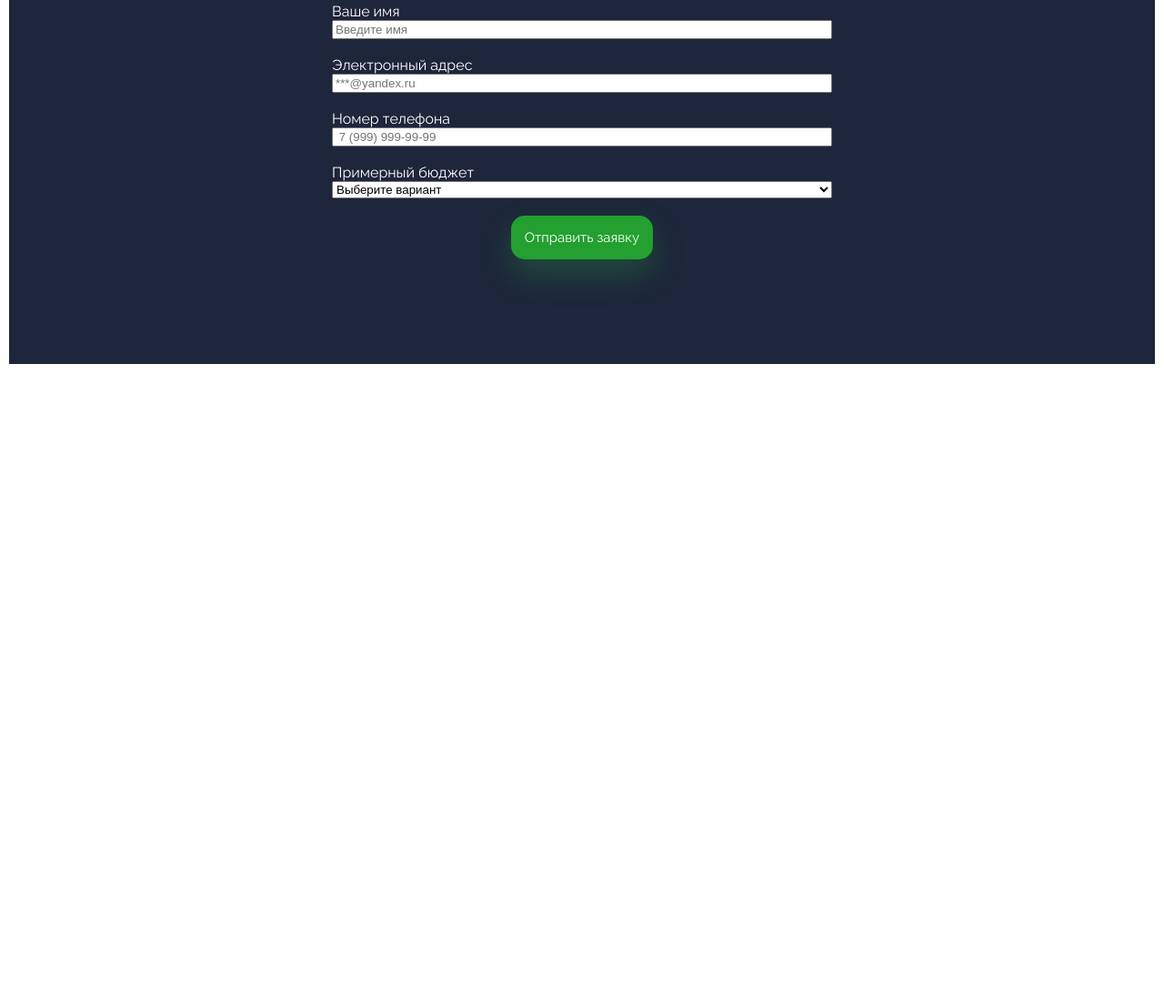
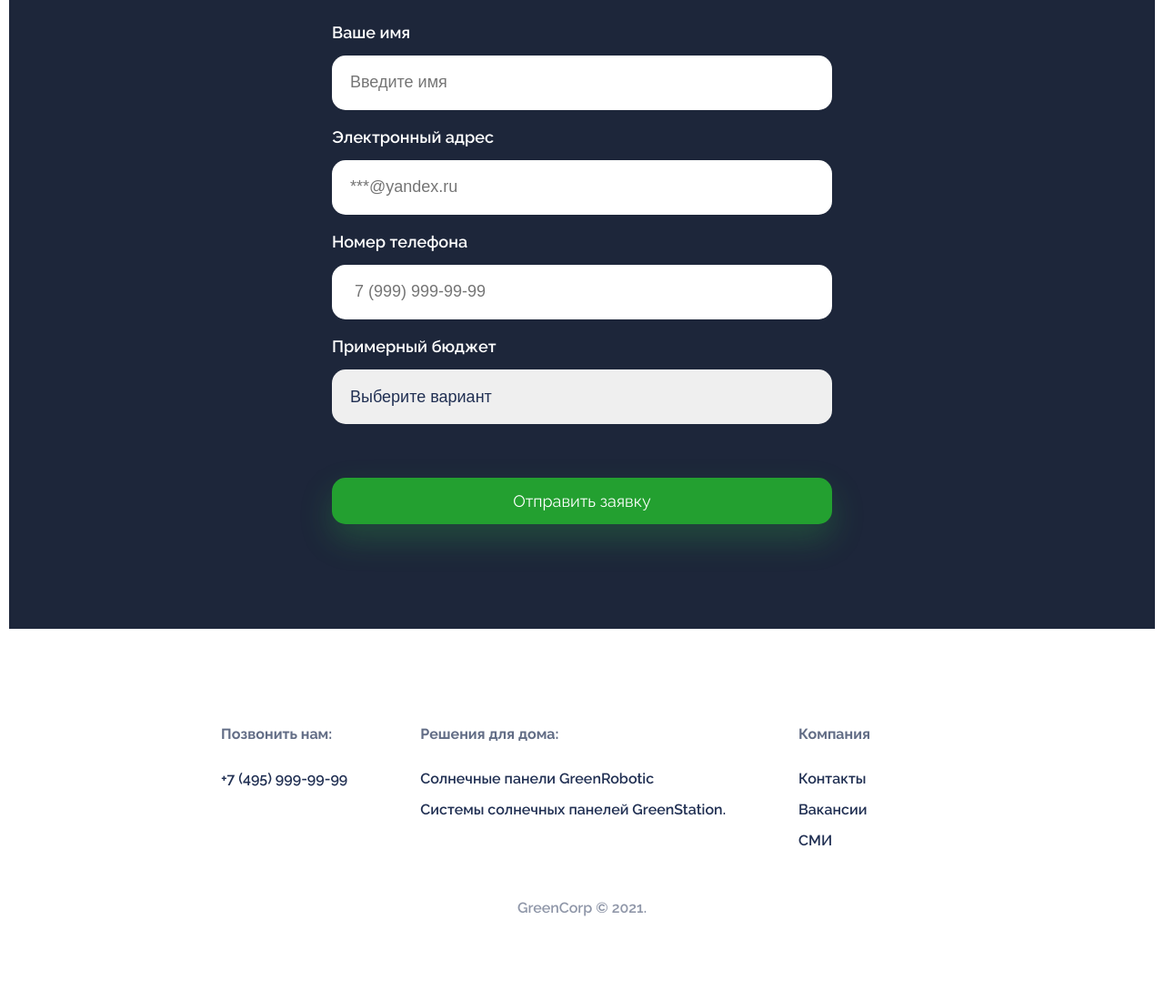
Before and after one commit to Garlend1/green-corp-landing, a plain HTML site: page index.html in a window 1280 px wide. Shown: the part 1216-2316 px from the top of the page at 91% size. Before the commit the page ends 1626 px from the top, so only its background shows below. Drawn offline with Linux system fonts and the light colour scheme.

Commit message:
Second version of the project

```diff
--- a/index.html
+++ b/index.html
@@ -66,5 +66,31 @@
         </form>
       </div>
     </section>
+    <footer>
+      <div class="footer__container">
+        <div class="footer__group">
+          <h3>Позвонить нам:</h3>
+          <div class="footer__links">
+            <a href="tel:74959999999">+7 (495) 999-99-99</a>
+          </div>
+        </div>
+        <div class="footer__group">
+          <h3>Решения для дома:</h3>
+          <div class="footer__links">
+            <a href="#">Солнечные панели GreenRobotic</a>
+            <a href="#">Системы солнечных панелей GreenStation.</a>
+          </div>
+        </div>
+        <div class="footer__group">
+          <h3>Компания</h3>
+          <div class="footer__links">
+            <a href="#">Контакты</a>
+            <a href="#">Вакансии</a>
+            <a href="#">СМИ</a>
+          </div>
+        </div>
+      </div>
+      <div class="footer__copyright">GreenCorp © 2021.</div>
+    </footer>
   </body>
 </html>
--- a/main.css
+++ b/main.css
@@ -37,6 +37,12 @@ button {
   cursor: pointer;
   box-shadow: 0 16px 36px rgb(52 213 68 / 22%);
   padding: 15px;
+  transition: background-color 0.3s ease-in;
+}
+
+button:hover {
+  background-color: #f6980c;
+  box-shadow: 0 16px 36px rgba(246 152 12 / 20%);
 }
 
 .about {
@@ -104,5 +110,71 @@ button {
   flex-direction: column;
   text-align: left;
 }
+
+.form form {
+  display: grid;
+  grid-gap: 20px;
+  margin-top: 40px;
+}
+
+.form label {
+  font-weight: 600;
+  font-size: 18px;
+  margin-bottom: 15px;
+}
+
+.form input,
+.form select {
+  font-size: 18px;
+  color: #213053;
+  height: 60px;
+  padding: 0px 20px 0px 20px;
+  border: none;
+  border-radius: 15px;
+}
+
+select {
+  appearance: none;
+}
+input {
+  outline: none;
+}
+
 .form__submit {
+  font-size: 18px;
+  font-weight: 600px;
+  margin-top: 20px;
 }
+
+footer {
+  padding: 90px 20px 90px 20px;
+  font-size: 16px;
+  font-weight: 600;
+}
+.footer__container {
+  display: flex;
+  justify-content: center;
+}
+.footer__copyright {
+  margin-top: 40px;
+  text-align: center;
+  opacity: 0.5;
+}
+
+.footer__group {
+  margin-right: 80px;
+}
+
+.footer__group h3 {
+  font-size: 16px;
+  opacity: 0.7;
+  margin-bottom: 30px;
+}
+
+.footer__links {
+  display: flex;
+  flex-direction: column;
+}
+.footer__links a {
+  margin-bottom: 15px;
+}
```
